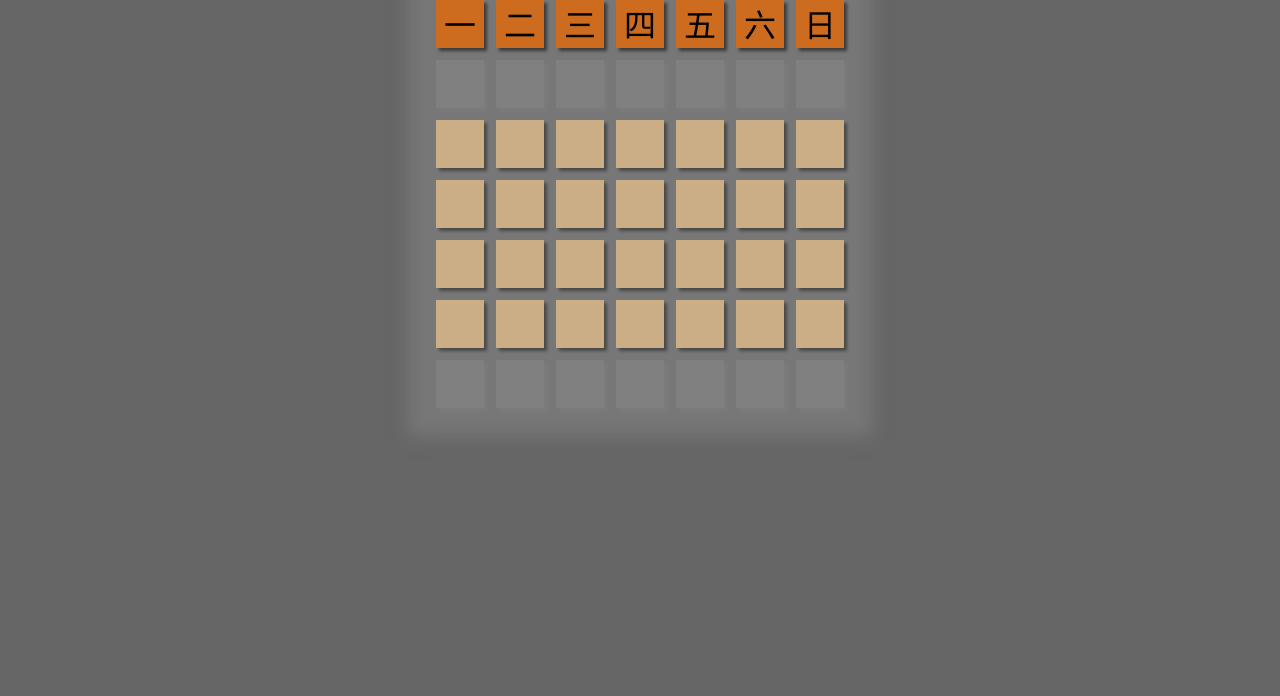
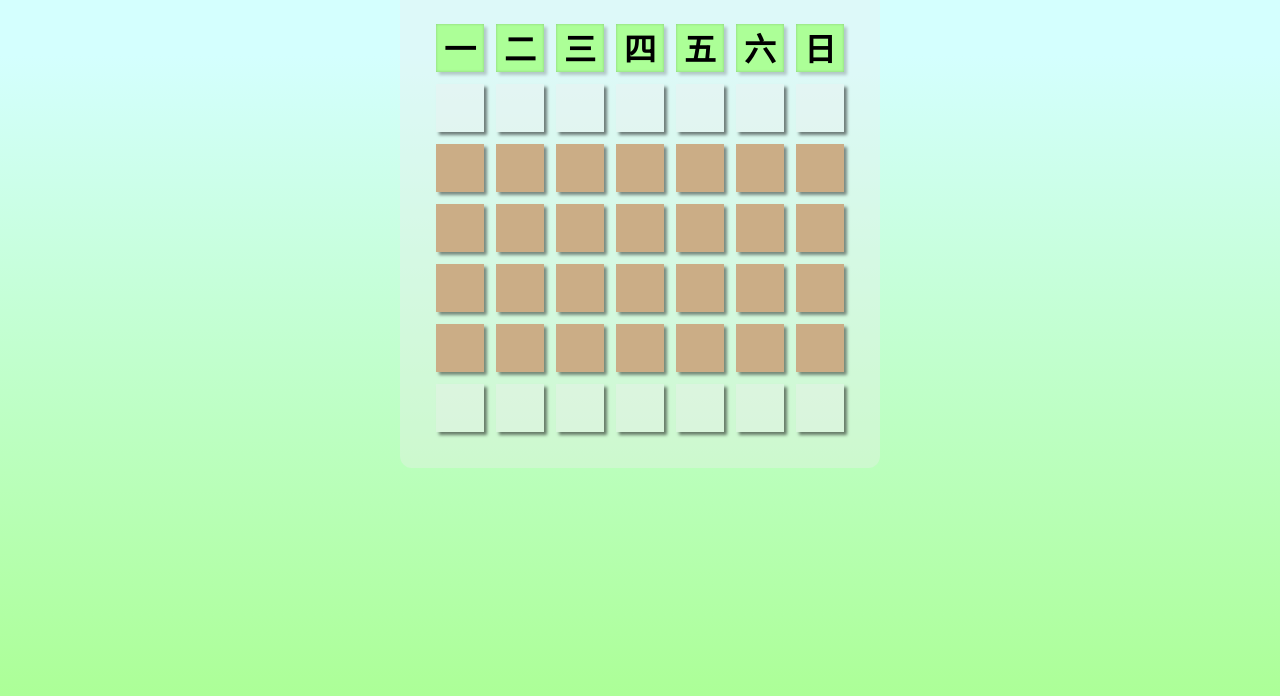
Before and after one commit to RediChen/WD_math_shapeOfCalendar, a plain HTML site: page index.html in a window 1280 px wide. Shown: the part 104-800 px from the top of the page. Drawn offline with Linux system fonts and the light colour scheme.

Commit message:
更新月曆的色彩計畫 由灰階改成比較明亮

```diff
--- a/index.html
+++ b/index.html
@@ -6,6 +6,7 @@
     <meta name="viewport" content="width=device-width, initial-scale=1.0, user-scalable=0">
     <title>月曆的形狀</title>
     <link rel="stylesheet" href="./css/style.css">
+    <link rel="shortcut icon" href="./favicon/favicon-16x16.png" type="image/x-icon">
 </head>
 <body>
     <h1>我是標題</h1>
--- a/sass/style.sass
+++ b/sass/style.sass
@@ -3,6 +3,8 @@
 $desktop: 1025px
 $tablet: 1024px
 $mobile: 767px
+$skyblue: rgb(212, 255, 254)
+$lakegreen: #acff97
 @mixin font-zh($sz, $wt)
     //wt is in 300, 500, 700, 900
     font-family: "Noto Serif TC", serif
@@ -21,7 +23,9 @@ html
     width: 100%
     height: 100%
     overflow: hidden
-    background-color: #666
+
+    background: linear-gradient(0deg, $lakegreen 0%, $skyblue 80%)
+    // background-color: #666
     @media screen and (min-width: $desktop)
         font-size: 18px
     @media screen and (min-width: $tablet)
@@ -29,37 +33,47 @@ html
 h1
     @include font-zh(4rem, 700)
     color: white
-$gap: 0.75rem
-$unit-l: 3rem
-$wood-dark: #b0520a
+    $wood-dark: #b0520a
 $wood-light: #cd6c1f
+$semi-trsp: rgba(#eee, 0.35)
 .calendar
+    $gap: 0.75rem
+    $unit-l: 3rem
+    $padding: 3*$gap
+    $leng: 7*$unit-l + 6*$gap + 2*$padding
     margin: 0 auto
-    background-color: #777
-    box-shadow: 0 0 1rem 1rem #777
-    padding: $gap
+    // background-color: #777
+    // box-shadow: 0 0 1rem 1rem #777
+    background-color: $semi-trsp
+    padding: $padding
     display: grid
     grid-template-columns: repeat(7, 1fr)
     gap: $gap
-    width: 7*$unit-l + 8*$gap
+    width: $leng
+    height: $leng
+    border-radius: $gap
     > div
         width: $unit-l
         height: $unit-l
         $thick: 3px
         box-shadow: $thick $thick $thick rgba(#000, 0.5)
         background-color: burlywood
-        &:active
+        &:not(.r-h):active
             transform: translate($thick, $thick)
             filter: brightness(0.8)
             box-shadow: none
     .r-h
-        background-color: $wood-light
-        @include font-zh(($unit-l - 1rem), 500)
+        $thick: 3px
+        background-color: $lakegreen
+        box-shadow: $thick $thick $thick rgba(#000, 0.2),
+        0 0 $thick rgba(#000, 0.2) inset
+        @include font-zh(($unit-l - 1rem), 900)
         text-align: center
+        cursor: context-menu
     .r
         filter: invert(0.1)
     .r-btn
-        filter: invert(0.5)
+        background-color: $semi-trsp
         &-active
-            background-color: #fff
+            background-color: burlywood
             filter: sepia(0.8)
```
Also changed, not shown: css/style.css, 1 other file.
